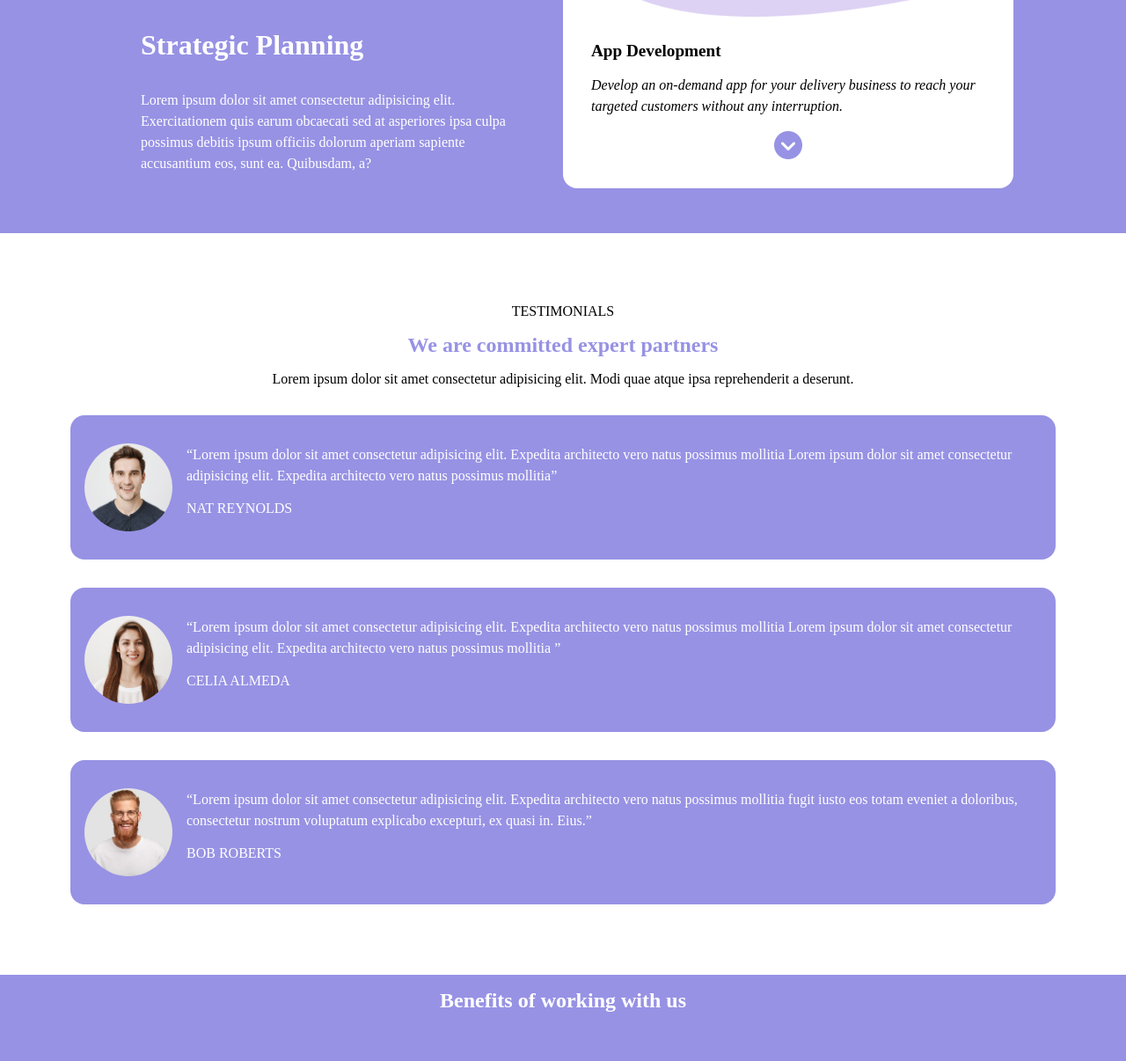
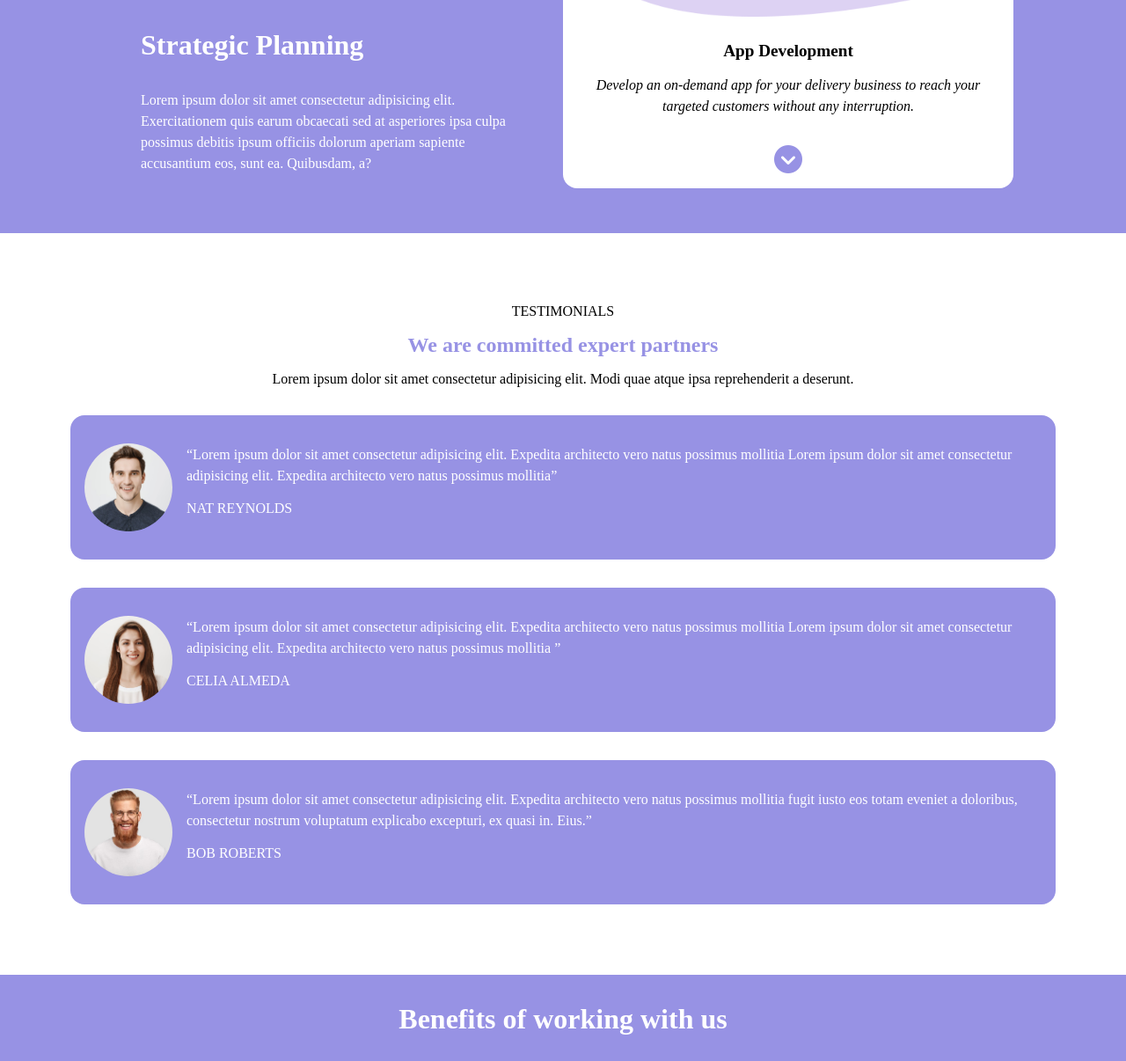
Before and after one commit to manuelcamaioni/htmlcss-responsive-layout, a plain HTML site: page index.html in a window 1280 px wide. Shown: the part 1240-2446 px from the top of the page at 88% size. Drawn offline with Linux system fonts and the light colour scheme.

Commit message:
polishing spacing

```diff
--- a/index.html
+++ b/index.html
@@ -141,7 +141,7 @@
                     <div class="image-box">
                         <img src="img/planning2.png" alt="immagine di un ragazzo al computer">
                     </div>
-                    <div class="description-box">
+                    <div class="description-box2">
                         <h2>App Development</h2>
                         <p>Develop an on-demand app for your delivery business to reach your targeted customers without any interruption.</p>
                     </div>
@@ -190,7 +190,7 @@
 
         <section class="fourth-section purple-bg">
             <div class="container">
-                <h1>Benefits of working with us</h1>
+                <h1 class="title">Benefits of working with us</h1>
                 <div class="flex-wrapper flex">
                     <div class="white-col">
                         <h1 class="number">01</h1>
--- a/style.css
+++ b/style.css
@@ -219,7 +219,7 @@ div.icon-box{
 
 .second-item i{
     color: #9792e4;
-    padding: 2rem 0;
+    padding: 3rem 0 0;
 }
 
 .image-box img{
@@ -293,6 +293,11 @@ div.icon-box{
 }
 
 .fourth-section .container{
+    padding: 1rem 0;
+}
+
+.title{
+    font-size: 2rem;
     padding: 1rem 0;
 }
 
@@ -430,7 +435,7 @@ h1.number{
 }
 
 .info-box ul li{
-    padding: 0 .6rem;
+    margin: 0 .6rem;
 }
 
 .info-box ul :first-child{
@@ -498,6 +503,10 @@ h1.number{
     .description-box{
         text-align: left;
         margin: 0 1rem;
+    }
+
+    div.description-box2{
+        text-align: center;
     }
 
     .fourth-section .flex-wrapper{
```
